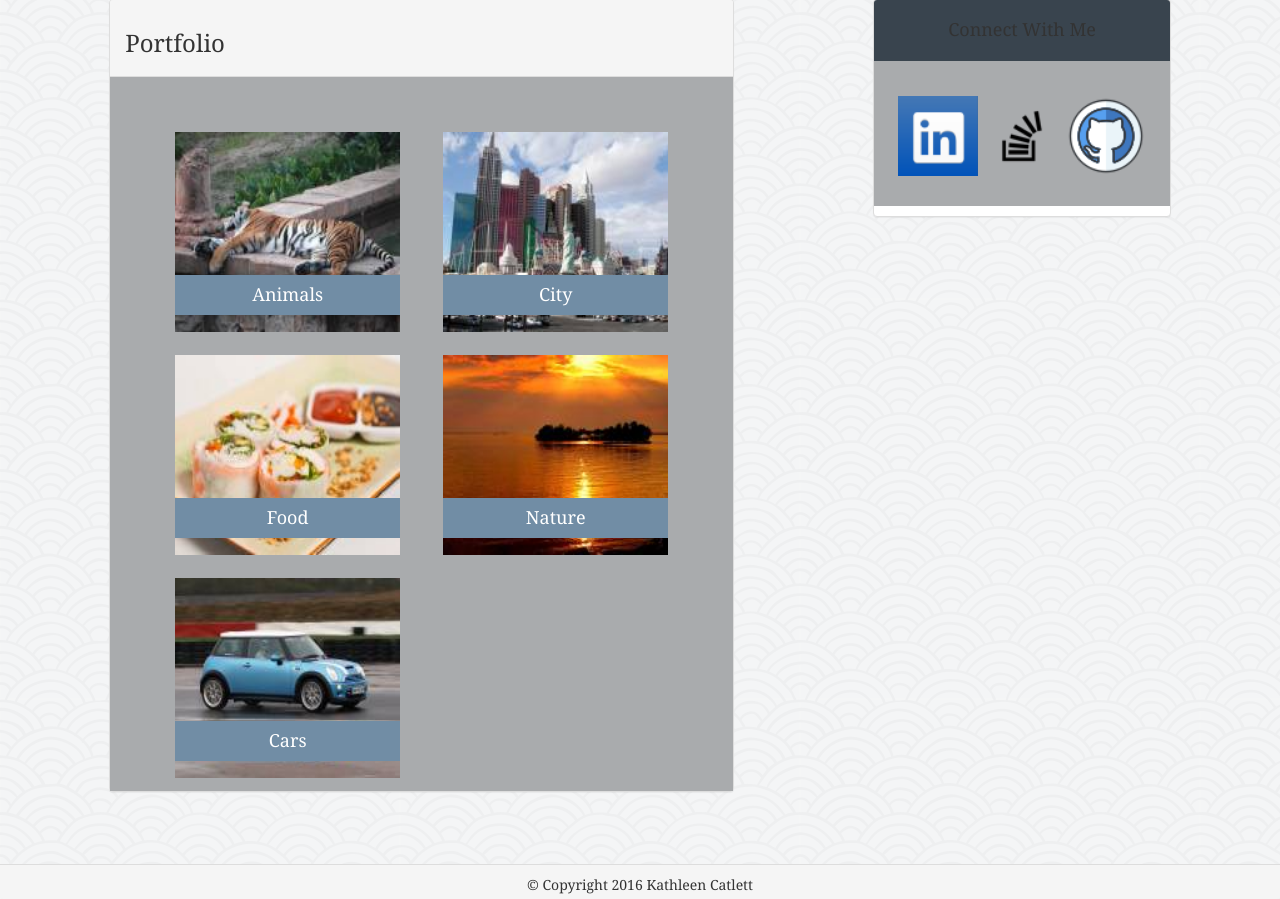
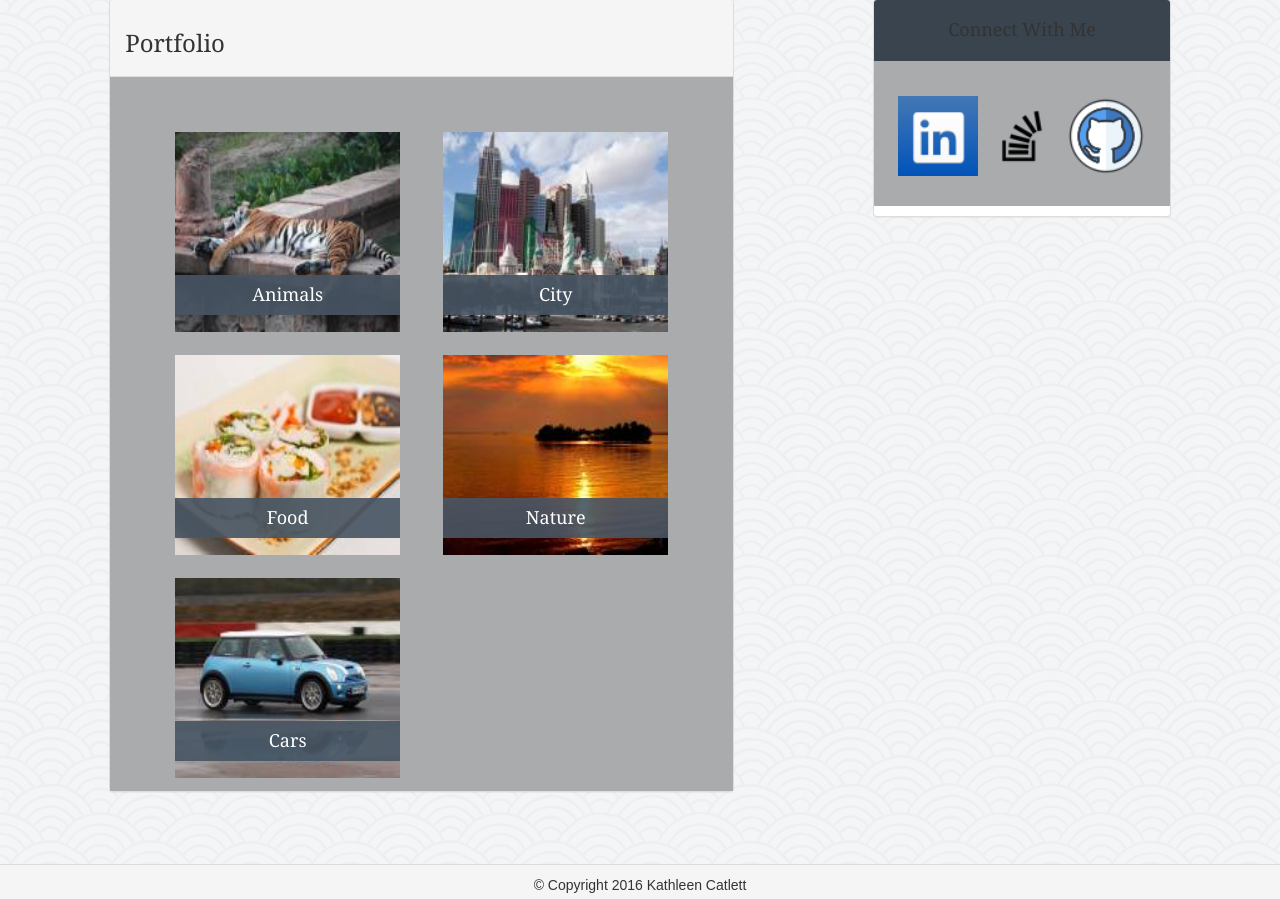
Before and after one commit to KathCatBC/Bootstrap-Portfolio, a PHP site: page /portfolio.html in a window 1280 px wide. Shown: the part 101-1000 px from the top of the page. Run offline with PHP 8.4, Linux system fonts and the light colour scheme; some libraries are stand-ins or nearby versions.

Commit message:
footer and color adjustments

```diff
--- a/assets/css/style.css
+++ b/assets/css/style.css
@@ -132,7 +132,7 @@ figure {
 
 .imagesstart h4{
 	width: 225px;
-	background-color:  #718da5;
+	background-color:  rgba(72, 85, 99, 0.91);
 	margin: -57px 0px 0px 0px;
 	font-size: 18px;
 	color: white;
@@ -144,8 +144,8 @@ figure {
 
 
 
-.panel-footer {
-
+.footerset {
+	font-family: sans-serif;
 	text-align: center;
 	height: 35px;
 	width: 100%;
--- a/contact.html
+++ b/contact.html
@@ -88,7 +88,7 @@
 
 
 
- 	 <div class="panel-footer"><p>&copy; Copyright 2016 Kathleen Catlett</p></div>
+ 	 <div class="panel-footer footerset"><p>&copy; Copyright 2016 Kathleen Catlett</p></div>
 
 
 	</page>
--- a/index.html
+++ b/index.html
@@ -73,7 +73,7 @@
 
 
 
-  <div class="panel-footer"><p>&copy; Copyright 2016 Kathleen Catlett</p></div>
+  <div class="panel-footer footerset"><p>&copy; Copyright 2016 Kathleen Catlett</p></div>
 		<!-- <footer>
 			<p>&copy; Copyright 2016 Kathleen Catlett</p>
 		</footer>  -->
--- a/portfolio.html
+++ b/portfolio.html
@@ -98,7 +98,7 @@
 
 
 
-  <div class="panel-footer"><p>&copy; Copyright 2016 Kathleen Catlett</p></div>
+  <div class="panel-footer footerset"><p>&copy; Copyright 2016 Kathleen Catlett</p></div>
 
 
 	</div> <!--end div pageportfolio -->
```
